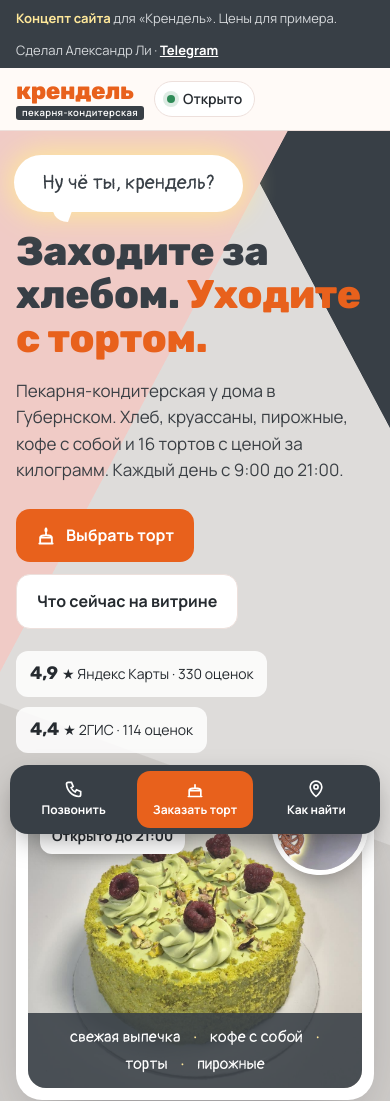
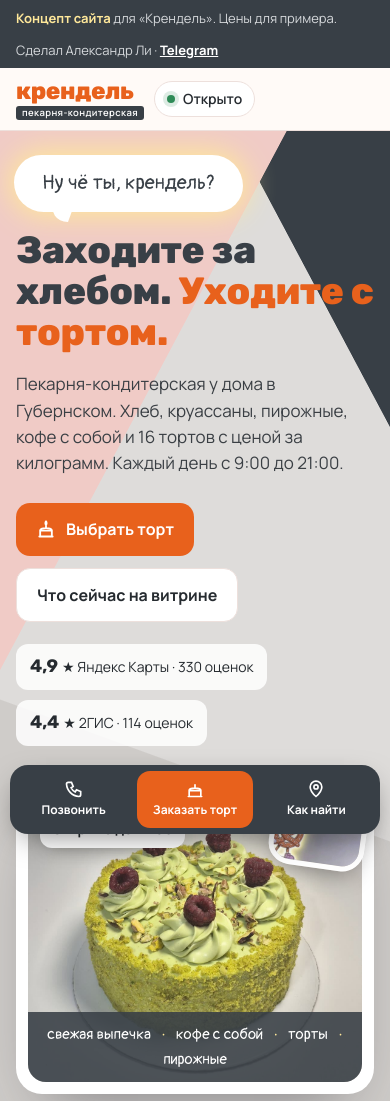
Before and after one commit to AlexandrLiDev/krendel-demo, a plain HTML site: page index.html in a window 390 px wide. Shown: the top 1101 px of the page. Drawn offline with nearby package versions, Linux system fonts and the light colour scheme.

Commit message:
Hero tweaks, drop unused photos
Co-Authored-By: Claude Opus 5.5 <noreply@anthropic.com>

```diff
--- a/index.html
+++ b/index.html
@@ -62,10 +62,10 @@ nav.links a:hover{color:var(--or-d)}
   linear-gradient(242deg,var(--slate) 0 17%,transparent 17.1%),
   linear-gradient(200deg,transparent 0 62%,#cfccc9 62.1%),
   var(--grey);padding:44px 0 54px}
-.hero-grid{display:grid;grid-template-columns:1.05fr .95fr;gap:40px;align-items:center}
+.hero-grid{display:grid;grid-template-columns:1.12fr .88fr;gap:40px;align-items:center}
 .bubble{position:relative;display:inline-block;background:#fff;color:var(--slate);font-size:24px;padding:10px 26px 12px;border-radius:40px 46px 38px 44px;box-shadow:0 0 0 2px #fff,0 0 28px 6px var(--glow)}
 .bubble:after{content:"";position:absolute;left:34px;bottom:-12px;width:22px;height:22px;background:#fff;border-radius:0 0 0 22px;transform:skewX(-20deg)}
-.hero h1{font-size:clamp(40px,5.6vw,72px);font-weight:800;color:var(--slate);margin:26px 0 18px}
+.hero h1{font-size:clamp(38px,4.9vw,62px);font-weight:800;color:var(--slate);margin:26px 0 18px}
 .hero h1 span{color:var(--or)}
 .lead{font-size:19px;color:#3a3f44;max-width:38ch}
 .cta{display:flex;gap:12px;flex-wrap:wrap;margin:26px 0 22px}
@@ -75,9 +75,10 @@ nav.links a:hover{color:var(--or-d)}
 .window{position:relative;background:#fff;border-radius:var(--r-lg);padding:12px;box-shadow:0 30px 60px -30px rgba(40,40,50,.5)}
 .window .ph{border-radius:18px;overflow:hidden;aspect-ratio:4/3.4;background:#eee}
 .window .ph img{width:100%;height:100%;object-fit:cover}
-.decal{position:absolute;left:12px;right:12px;bottom:12px;background:rgba(56,63,70,.88);color:#fff;border-radius:0 0 18px 18px;padding:12px 16px;display:flex;flex-wrap:wrap;gap:4px 16px;font-size:19px;justify-content:center}
-.decal span:not(:last-child):after{content:"·";margin-left:16px;color:var(--glow)}
-.sticker{position:absolute;right:-6px;top:-18px;width:132px;height:132px;border-radius:50%;overflow:hidden;border:5px solid #fff;box-shadow:0 10px 24px -8px rgba(0,0,0,.4);transform:rotate(8deg)}
+.decal{position:absolute;left:12px;right:12px;bottom:12px;background:rgba(56,63,70,.88);color:#fff;border-radius:0 0 18px 18px;padding:11px 14px;display:flex;flex-wrap:wrap;gap:4px 12px;font-size:17px;justify-content:center}
+.decal span{white-space:nowrap}
+.decal span:not(:last-child):after{content:"·";margin-left:12px;color:var(--glow)}
+.sticker{position:absolute;right:-6px;top:-18px;width:140px;height:140px;border-radius:22px;overflow:hidden;border:5px solid #fff;box-shadow:0 10px 24px -8px rgba(0,0,0,.4);transform:rotate(8deg)}
 .sticker img{width:100%;height:100%;object-fit:cover}
 .openchip{position:absolute;left:24px;top:24px;background:#fff;border-radius:12px;padding:8px 12px;font-size:14px;font-weight:700;box-shadow:0 8px 20px -10px rgba(0,0,0,.4)}
 
@@ -210,8 +211,8 @@ footer a{color:#fff}
   .hero h1{margin-top:20px}
   .lead{font-size:17px}
   .sticker{width:96px;height:96px;right:6px;top:-14px}
-  .decal{font-size:16px;gap:2px 12px}
-  .decal span:not(:last-child):after{margin-left:12px}
+  .decal{font-size:15px;gap:2px 10px}
+  .decal span:not(:last-child):after{margin-left:10px}
   .cats{grid-template-columns:repeat(2,1fr)}
   .cakes{grid-template-columns:repeat(2,1fr);gap:10px}
   .cake h3{font-size:15px}
```
Also changed, not shown: img/bread2.jpg (deleted), img/bread3.jpg (deleted), img/bun.jpg (deleted), img/cake-choc.jpg (deleted), img/dessert-cup.jpg (deleted), img/facade-eve.jpg (deleted), img/kartoshka.jpg (deleted), img/rozochka.jpg (deleted), img/tart-berry.jpg (deleted), img/vitrina.jpg (deleted), img/vitrina2.jpg (deleted), img/vitrina3.jpg (deleted).
